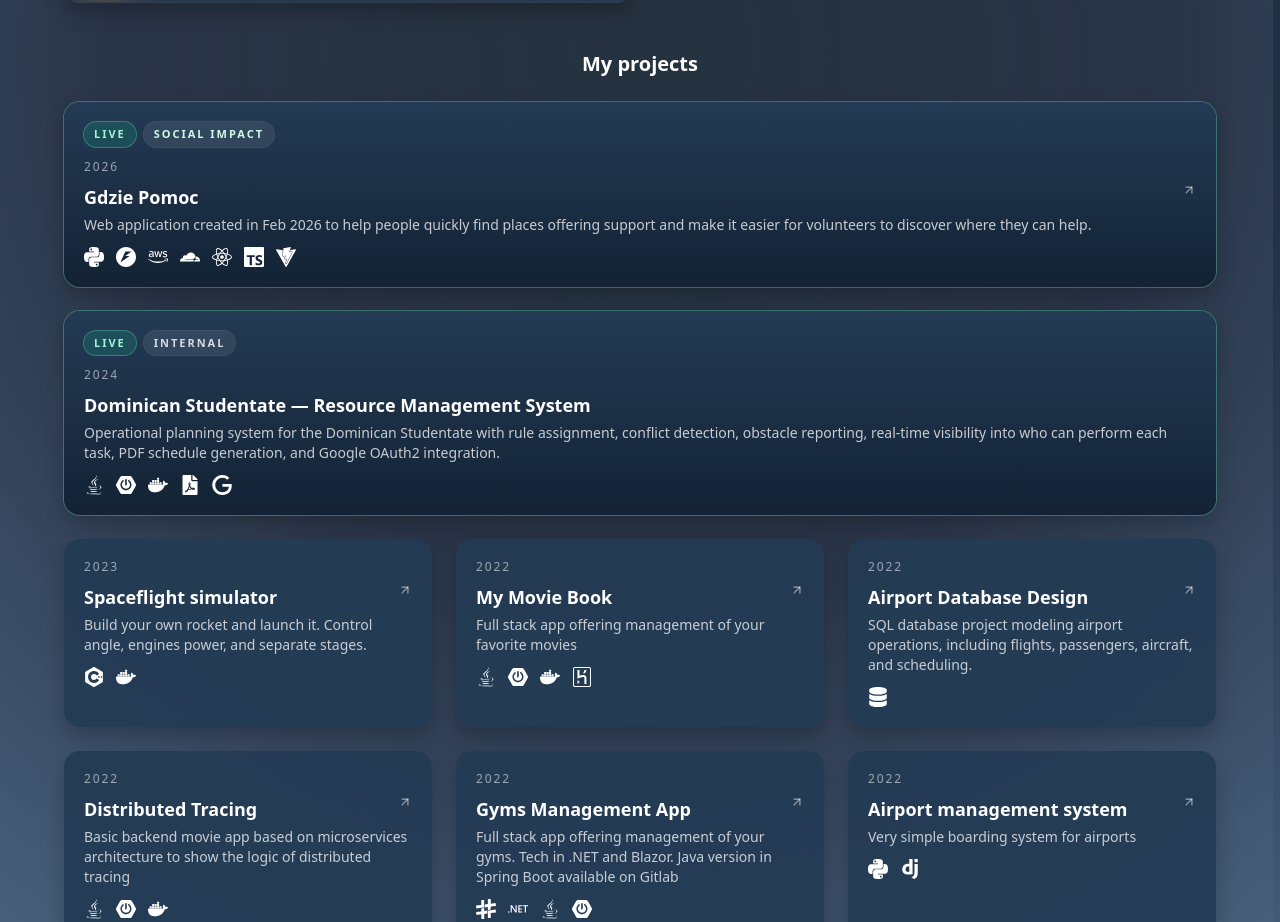
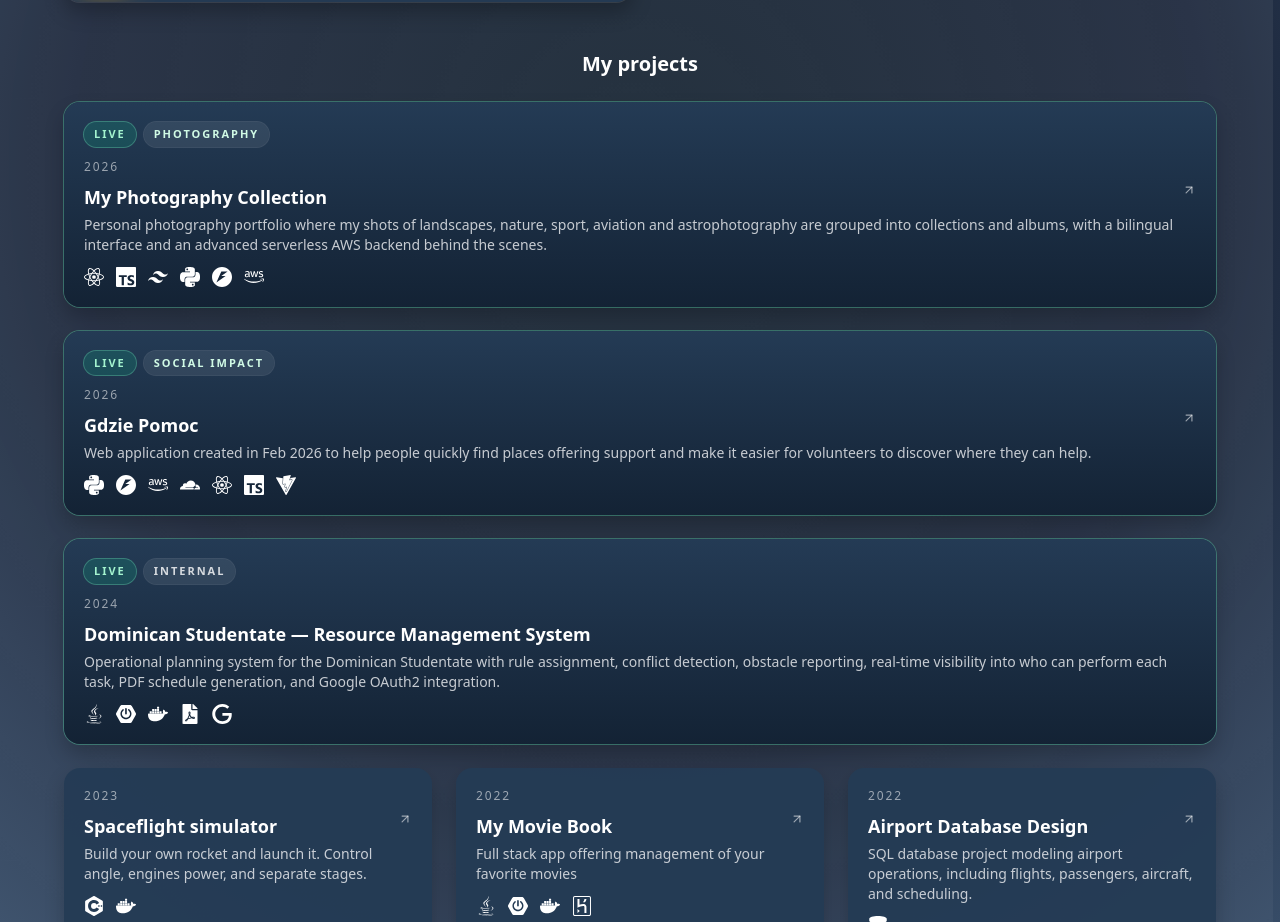
Before and after one commit to Verduttio/verduttio.github.io, a React (Vite) app: page / in a window 1280 px wide. Shown: the part 1420-2342 px from the top of the page. Built offline with nearby package versions, Linux system fonts and the light colour scheme.

Commit message:
feat: add new project

```diff
--- a/src/components/Projects.tsx
+++ b/src/components/Projects.tsx
@@ -3,7 +3,7 @@ import { FiArrowUpRight } from "react-icons/fi";
 import {
   SiSpringboot, SiSharp, SiFlutter, SiDart, SiCplusplus, SiPython, SiDjango,
   SiDotnet, SiDocker, SiHeroku, SiFastapi, SiAmazonwebservices,
-  SiCloudflare, SiReact, SiTypescript, SiVite, SiGoogle
+  SiCloudflare, SiReact, SiTypescript, SiVite, SiGoogle, SiTailwindcss
 } from "react-icons/si";
 import { FaJava, FaDatabase, FaFilePdf } from "react-icons/fa";
 
@@ -24,6 +24,32 @@ type Project = {
 };
 
 const projects: Project[] = [
+  {
+    title: "My Photography Collection",
+    year: 2026,
+    description:
+      "Personal photography portfolio where my shots of landscapes, nature, sport, aviation and astrophotography are grouped into collections and albums, with a bilingual interface and an advanced serverless AWS backend behind the scenes.",
+    technologies: [
+      <SiReact key="react" />,
+      <SiTypescript key="typescript" />,
+      <SiTailwindcss key="tailwind" />,
+      <SiPython key="python" />,
+      <SiFastapi key="fastapi" />,
+      <SiAmazonwebservices key="aws" />,
+    ],
+    link: "https://foto.bszwaja.pl",
+    featured: true,
+    badges: [
+      {
+        label: "LIVE",
+        className: "bg-emerald-400/15 text-emerald-200 ring-1 ring-emerald-300/40",
+      },
+      {
+        label: "Photography",
+        className: "bg-white/8 text-emerald-100 ring-1 ring-white/12",
+      },
+    ],
+  },
   {
     title: "Gdzie Pomoc",
     year: 2026,
```
